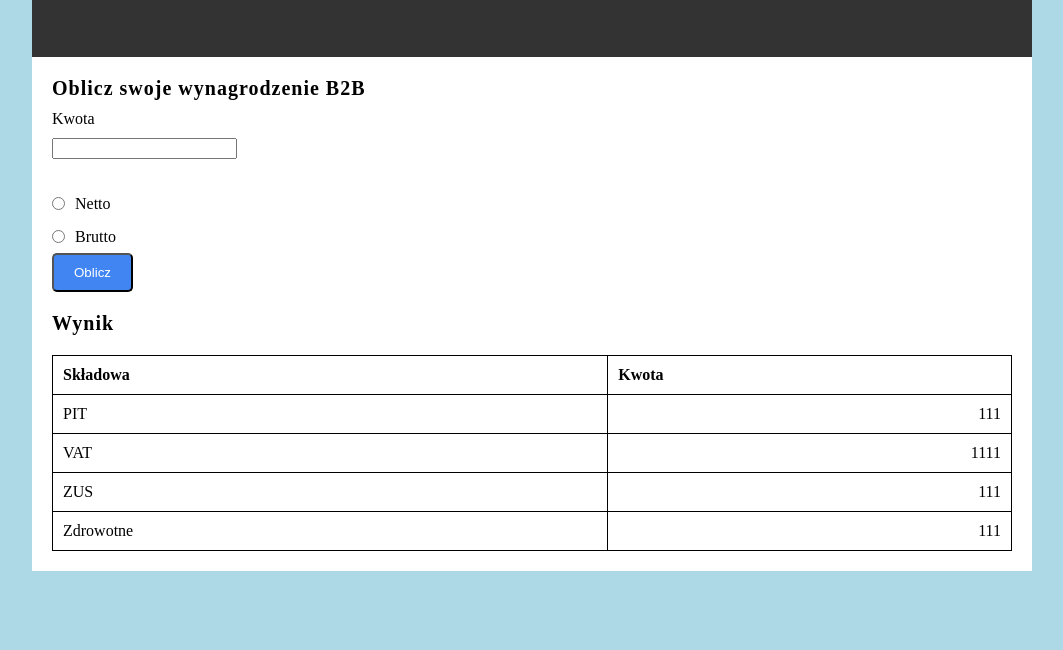
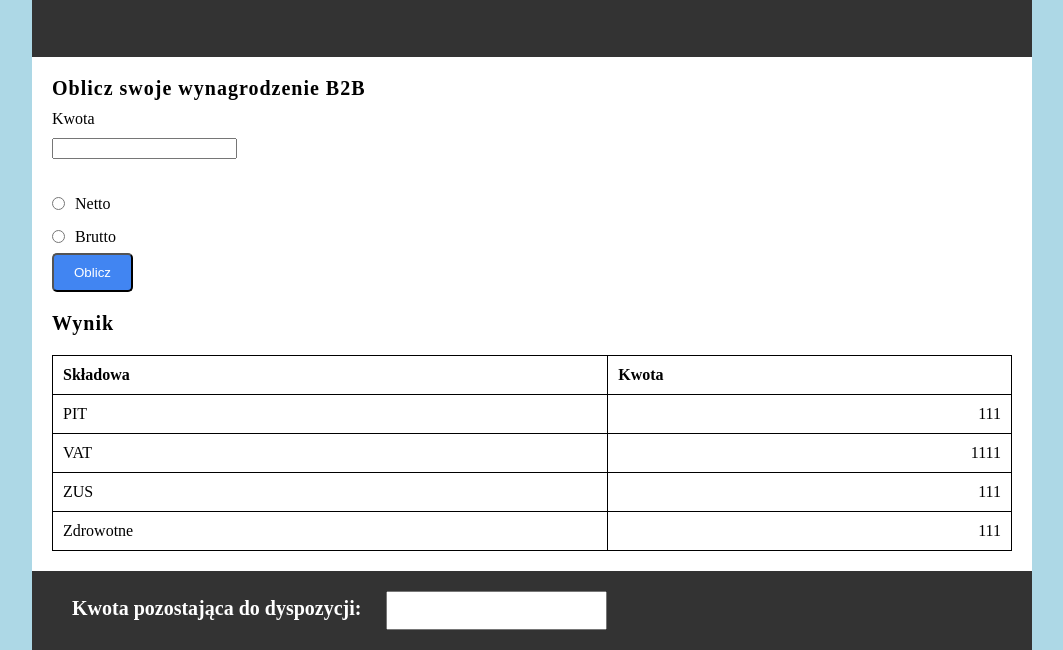
Before and after one commit to rebelkk/B2BCalculator, a website: page index.html in a window 1280 px wide. Shown: the part 167-817 px from the top of the page, without its empty margins (108-1171 px from the left). Drawn offline with Linux system fonts and the light colour scheme.

Commit message:
Add profit section

```diff
--- a/index.html
+++ b/index.html
@@ -69,7 +69,13 @@
             </table>
         </div>
     </section>
-
+    <section class="container profit-container">
+        <div class="profit">
+            <p>Kwota pozostająca do dyspozycji:</p>
+            <input>
+        </div>
+    </section>
+    <script src="js/script.js"></script>
 </body>
 
 </html>
--- a/sass/style.scss
+++ b/sass/style.scss
@@ -9,10 +9,10 @@ body {
 }
 
 .container {
-    width: 100%;
+    background-color: white;
     margin: 0 auto;
     max-width: 1000px;
-    background-color: white;
+    width: 100%;
 }
 
 .slogan {
@@ -39,8 +39,8 @@ body {
 
     .button {
         background-color: #4185f2;
+        border-radius: 5px;
         color: white;
-        border-radius: 5px;
         padding: 10px 20px;
     }
 
@@ -48,19 +48,19 @@ body {
         display: inline;
 
         li {
+            display: flex;
             list-style-type: none;
-            display: flex;
 
             input {
                 margin-right: 10px;
             }
 
             span {
+                background-color: lightgrey;
                 border: 1px solid grey;
+                border-radius: 50%;
+                height: 10px;
                 width: 10px;
-                height: 10px;
-                border-radius: 50%;
-                background-color: lightgrey;
             }
 
             p {
@@ -75,8 +75,8 @@ body {
 h4 {
     font-size: 20px;
     letter-spacing: 1px;
+    margin: 0;
     padding-top: 20px;
-    margin: 0;
 }
 
 .table-container {
@@ -84,8 +84,8 @@ h4 {
 
     .table {
         border-collapse: collapse;
+        padding: 0;
         width: 100%;
-        padding: 0;
 
         td, th {
             border: 1px solid black;
@@ -101,3 +101,21 @@ h4 {
         }
     }
 }
+
+.profit {
+    background-color: #333333;
+    color: white;
+    font-size: 20px;
+    font-weight: bold;
+    padding: 20px;
+
+    p {
+        display: inline;
+        padding: 20px;
+    }
+
+    input {
+        color: black;
+        padding: 10px 20px;
+    }
+}
```
Also changed, not shown: sass/style.css, sass/style.min.css.
